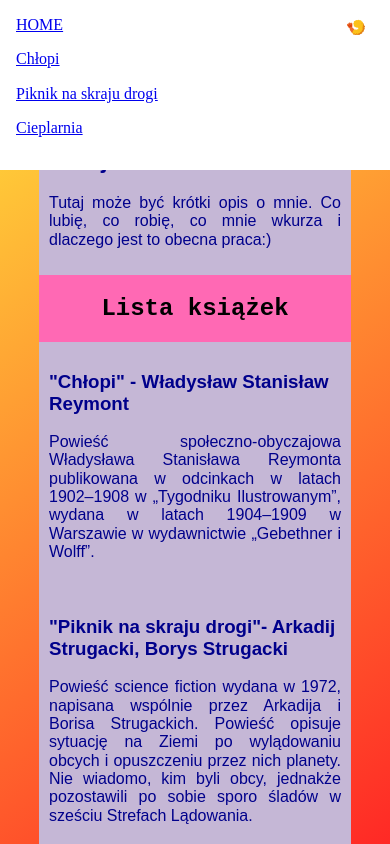
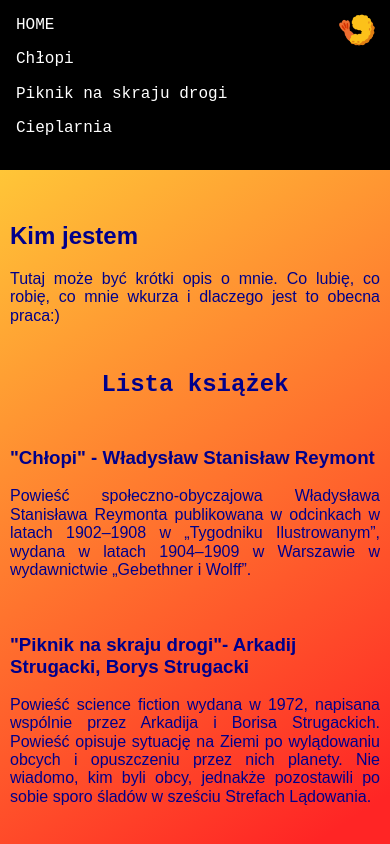
Before and after one commit to pgrochowina/homepage, a plain HTML site: page index.html in a window 390 px wide. Both pictures are taken after a click on the button "Otwórz menu". Shown: the top 844 px of the page. Drawn offline with Linux system fonts and the light colour scheme.

Commit message:
styling for mobile finished

```diff
--- a/style.css
+++ b/style.css
@@ -15,10 +15,8 @@ body {
 }
 
 .main {
-  margin: 0px auto;
-  width: 80%;
   display: block;
-  background: hotpink;
+  margin-top: 60px;
 }
 
 .navigation-header {
@@ -28,10 +26,11 @@ body {
   display: block;
   top: 0;
   width: 100%;
+  background: black;
 }
 
 .navigation {
-  background-color: white;
+  background-color: black;
   padding: 16px;
   display: none;
 }
@@ -44,19 +43,29 @@ body {
   display: block;
   margin-bottom: 16px;
   font-style: none;
+  color: white;
+  font-family: "Courier New", Courier, monospace;
+  text-decoration: none;
 }
 
 .hamburger {
   position: absolute;
-  top: 18px;
-  right: 18px;
+  top: 11px;
+  right: 7px;
   border: none;
   background: none;
+  font-size: 32px;
+}
+
+.main__header {
+  text-align: center;
+  font-family: "Courier New", Courier, monospace;
+  padding-top: 16px;
+  color: darkblue;
 }
 
 .section-intro {
   padding: 10px 10px;
-  background-color: rgba(173, 216, 230, 0.699);
   color: darkblue;
   overflow: auto;
 }
@@ -68,6 +77,7 @@ body {
 
 .section-intro__header {
   font-family: Arial, Helvetica, sans-serif;
+  color: darkblue;
 }
 
 .section-intro_image {
@@ -78,10 +88,10 @@ body {
 .section__header {
   text-align: center;
   font-family: "Courier New", Courier, monospace;
+  color: darkblue;
 }
 
 .article {
-  background-color: rgba(173, 216, 230, 0.699);
   color: darkblue;
   padding: 10px 10px;
 }
@@ -96,9 +106,7 @@ body {
 }
 
 .footer {
-  background-color: rgba(0, 0, 0, 0.7);
-  margin: 16px auto;
-  width: 80%;
+  background-color: rgb(0, 0, 0);
   text-align: center;
   padding: 5px;
   font-family: "Courier New", Courier, monospace;
@@ -141,6 +149,7 @@ body {
     left: 10%;
     display: flex;
     justify-content: center;
+    align-content: center;
   }
 
   .navigation__link {
```
